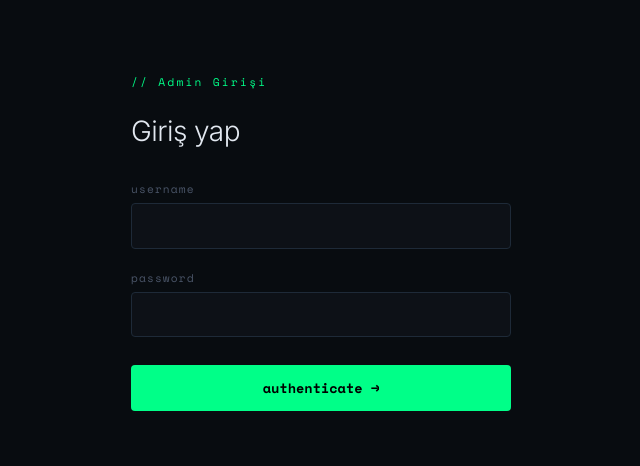
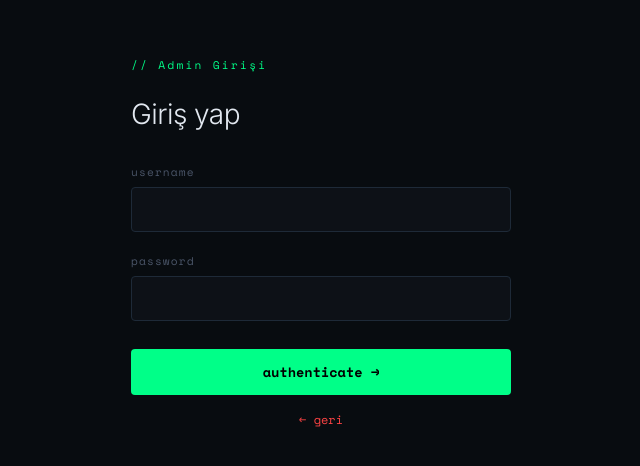
Before and after one commit to Rufus6080/bflsiber, a plain HTML site: page admin.html in a window 1280 px wide. Shown: the part 158-624 px from the top of the page, without its empty margins (319-959 px from the left). Drawn offline with nearby package versions, Linux system fonts and the light colour scheme.

Commit message:
Update admin.html

```diff
--- a/admin.html
+++ b/admin.html
@@ -67,6 +67,7 @@ h2{font-size:1.5rem;font-weight:300;letter-spacing:-0.02em;margin-bottom:2rem}
 </head>
 <body>
 
+
 <!-- LOGIN -->
 <div id="loginScreen">
   <div class="login-box">
@@ -76,6 +77,7 @@ h2{font-size:1.5rem;font-weight:300;letter-spacing:-0.02em;margin-bottom:2rem}
     <div class="field"><label>password</label><input type="password" id="upass" autocomplete="current-password"></div>
     <button class="btn" onclick="doLogin()">authenticate →</button>
     <div class="error" id="loginError">Yanlış bildin agla</div>
+    <a href="https://bflsiber.pages.dev" style="display:block;margin-top:1rem;font-family:var(--mono);font-size:0.75rem;color:var(--danger);text-decoration:none;text-align:center;transition:opacity 0.2s" onmouseover="this.style.opacity='0.7'" onmouseout="this.style.opacity='1'">← geri</a>
   </div>
 </div>
 
```
